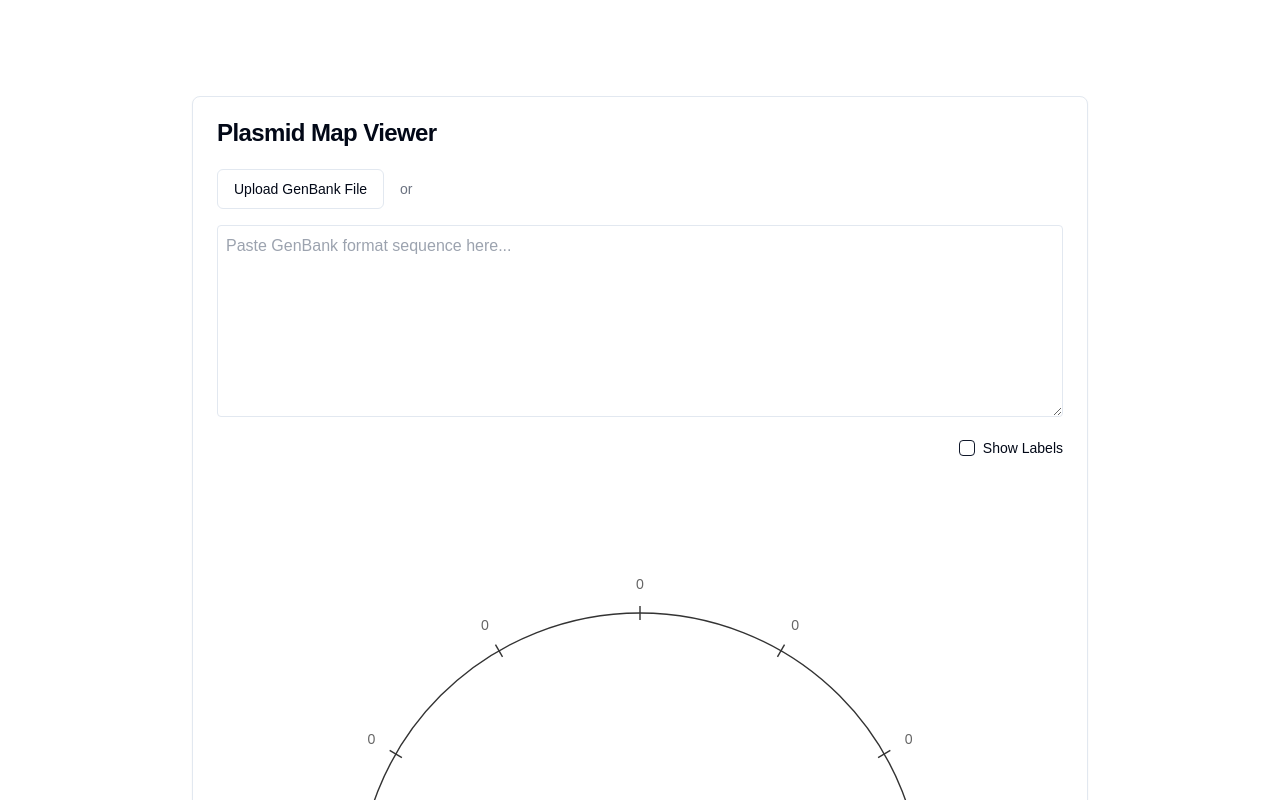
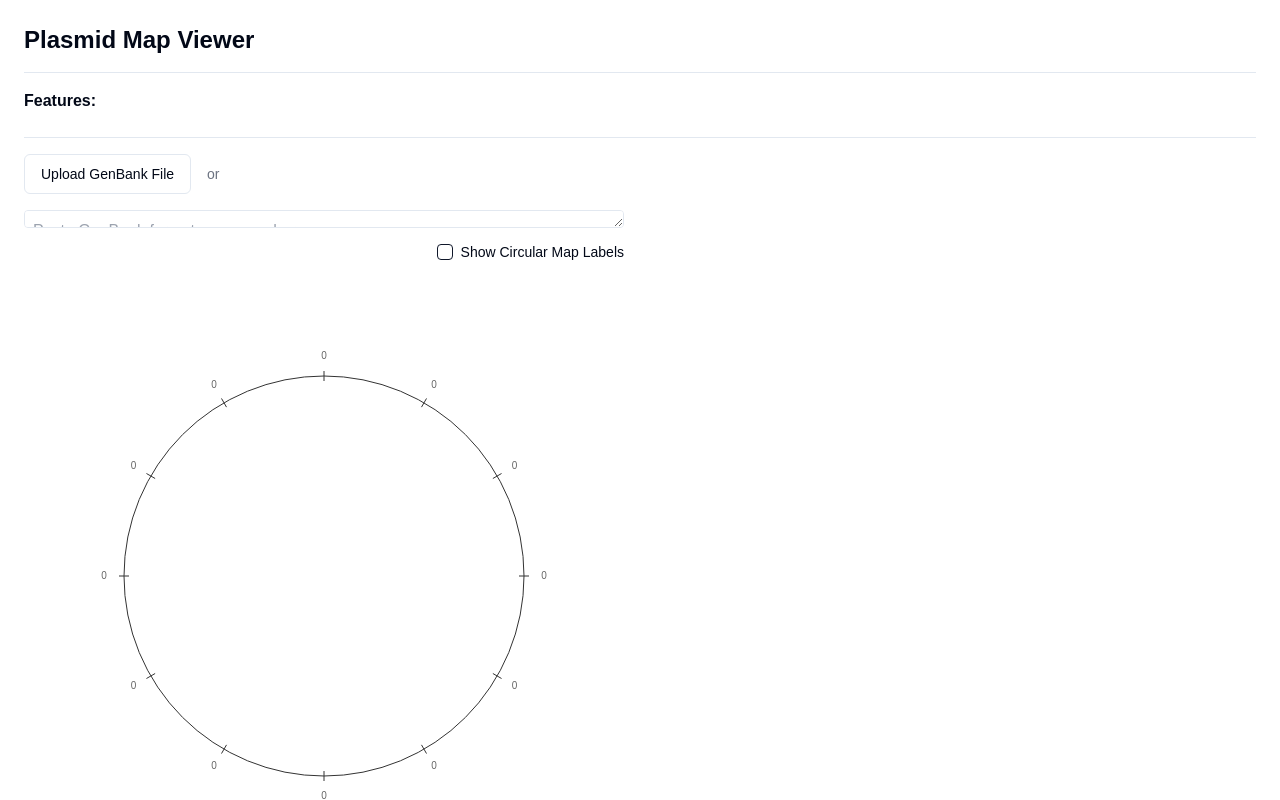
Before and after one commit to vikram-krishnamoorthy/plasmid-viewer, a Next.js app: page / in a window 1280 px wide. Shown: the top 800 px of the page. Built offline with nearby package versions, Linux system fonts and the light colour scheme.

Commit message:
split ui initial working

```diff
--- a/app/components/PlasmidViewer.tsx
+++ b/app/components/PlasmidViewer.tsx
@@ -1,7 +1,6 @@
 'use client'
 
 import React, { useRef, useEffect, useState } from 'react';
-import { Card, CardHeader, CardTitle, CardContent } from "@/components/ui/card";
 import { Checkbox } from "@/components/ui/checkbox";
 import { Button } from "@/components/ui/button";
 import { PlasmidBackbone } from './plasmid/PlasmidBackbone';
@@ -10,13 +9,15 @@ import { SelectionHighlight } from './plasmid/SelectionHighlight';
 import { PlasmidInfo } from './plasmid/PlasmidInfo';
 import { PLASMID_CONSTANTS } from './plasmid/utils/constants';
 import { usePlasmidViewer } from '../hooks/usePlasmidViewer';
-import { LinearPlasmidViewer } from './plasmid/LinearPlasmidViewer';
+import { LinearPlasmidViewer, LinearPlasmidViewerRef } from './plasmid/LinearPlasmidViewer';
+import type { Feature } from './plasmid/types';
 
 const PlasmidViewer: React.FC = () => {
     const {
         sequence,
         features,
         plasmidName,
+        plasmidDefinition,
         plasmidLength,
         dnaSequence,
         visibleFeatureTypes,
@@ -32,9 +33,7 @@ const PlasmidViewer: React.FC = () => {
         colorManager,
         handleFileUpload,
         handleTextInput,
-        handleFeatureClick,
         handleCheckboxChange,
-        handleMouseDown,
         handleMouseMove,
         handleMouseUp,
         showLabels,
@@ -42,6 +41,7 @@ const PlasmidViewer: React.FC = () => {
     } = usePlasmidViewer();
 
     const svgRef = useRef<SVGSVGElement>(null);
+    const linearViewerRef = useRef<LinearPlasmidViewerRef>(null);
 
     // Handle copy event
     useEffect(() => {
@@ -72,8 +72,27 @@ const PlasmidViewer: React.FC = () => {
         );
     };
 
+    // This handler is for the circular viewer only
+    const handleCircularViewerMouseDown = (e: React.MouseEvent<SVGSVGElement>) => {
+        const svg = e.currentTarget;
+        const position = _selectionHandler.mouseToPosition(e, svg);
+        _selectionHandler.handleSelectionStart(position);
+        linearViewerRef.current?.scrollToPosition(position);
+    };
+
+    // This handler is for the circular viewer only
+    const handleCircularFeatureClick = (feature: Feature) => {
+        setSelectedRegion({
+            start: feature.start,
+            end: feature.end
+        });
+        linearViewerRef.current?.scrollToPosition(feature.start);
+    };
+
+    // Linear viewer handlers - NO SCROLLING HERE
     const handleLinearViewerMouseDown = (position: number) => {
         _selectionHandler.handleSelectionStart(position);
+        // NO SCROLLING!
     };
 
     const handleLinearViewerMouseMove = (position: number) => {
@@ -82,43 +101,34 @@ const PlasmidViewer: React.FC = () => {
         if (newSelection) {
             setSelectedRegion(newSelection);
         }
+        // NO SCROLLING!
+    };
+
+    // Separate handler for linear feature clicks (no scrolling)
+    const handleLinearFeatureClick = (feature: Feature) => {
+        setSelectedRegion({
+            start: feature.start,
+            end: feature.end
+        });
+        // No scrolling!
     };
 
     return (
-        <Card className="w-full max-w-4xl">
-            <CardHeader>
-                <CardTitle>Plasmid Map Viewer</CardTitle>
-            </CardHeader>
-            <CardContent>
-                <div className="mb-4 space-y-4">
-                    <div className="flex items-center gap-4">
-                        <Button
-                            variant="outline"
-                            onClick={() => document.getElementById('file-upload')?.click()}
-                            disabled={isLoading}
-                        >
-                            {isLoading ? "Loading..." : "Upload GenBank File"}
-                        </Button>
-                        <input
-                            id="file-upload"
-                            type="file"
-                            accept=".gb,.gbk,.genbank"
-                            className="hidden"
-                            onChange={handleFileUpload}
-                        />
-                        <span className="text-sm text-gray-500">
-                            or
-                        </span>
-                    </div>
-                    <textarea
-                        className="w-full h-48 p-2 border rounded"
-                        placeholder="Paste GenBank format sequence here..."
-                        value={sequence}
-                        onChange={(e) => handleTextInput(e.target.value)}
-                    />
+        <div className="w-full h-screen p-6 flex flex-col">
+            {/* Title Section - Updated with "Viewing Plasmid:" prefix */}
+            <div className="mb-4">
+                <h1 className="text-2xl font-bold">
+                    {plasmidLength > 0 ? (
+                        <>Viewing Plasmid: {plasmidDefinition || plasmidName}</>
+                    ) : (
+                        "Plasmid Map Viewer"
+                    )}
+                </h1>
             </div>
 
-                <div className="mb-4 flex items-center justify-between">
+            {/* Features Toggle Section */}
+            <div className="mb-4 border-y py-4">
+                <div className="font-semibold mb-2">Features:</div>
                 <div className="flex flex-wrap gap-4">
                     {featureTypes.map(type => (
                         <div key={type} className="flex items-center space-x-2">
@@ -140,6 +150,41 @@ const PlasmidViewer: React.FC = () => {
                         </div>
                     ))}
                 </div>
+            </div>
+
+            {/* Main Content Section */}
+            <div className="flex gap-6 flex-1 min-h-0">
+                {/* Left Column */}
+                <div className="w-[600px] flex flex-col gap-4">
+                    <div className="flex items-center gap-4">
+                        <Button
+                            variant="outline"
+                            onClick={() => document.getElementById('file-upload')?.click()}
+                            disabled={isLoading}
+                        >
+                            {isLoading ? "Loading..." : "Upload GenBank File"}
+                        </Button>
+                        <input
+                            id="file-upload"
+                            type="file"
+                            accept=".gb,.gbk,.genbank"
+                            className="hidden"
+                            onChange={handleFileUpload}
+                        />
+                        <span className="text-sm text-gray-500">
+                            or
+                        </span>
+                    </div>
+
+                    <textarea
+                        className="w-full h-32 p-2 border rounded"
+                        placeholder="Paste GenBank format sequence here..."
+                        value={sequence}
+                        onChange={(e) => handleTextInput(e.target.value)}
+                    />
+
+                    {/* Show Labels checkbox moved here */}
+                    <div className="flex items-center justify-end">
                         <div className="flex items-center space-x-2">
                             <Checkbox
                                 id="show-labels"
@@ -148,20 +193,20 @@ const PlasmidViewer: React.FC = () => {
                             />
                             <label
                                 htmlFor="show-labels"
-                            className="text-sm font-medium leading-none peer-disabled:cursor-not-allowed peer-disabled:opacity-70"
+                                className="text-sm font-medium leading-none"
                             >
-                            Show Labels
+                                Show Circular Map Labels
                             </label>
                         </div>
                     </div>
 
-                <div className="relative w-full aspect-square bg-white mb-8">
+                    <div className="relative flex-1 bg-white">
                         <svg
                             ref={svgRef}
                             viewBox="0 0 600 600"
                             className="w-full h-full select-none"
                             style={{ userSelect: 'none' }}
-                        onMouseDown={handleMouseDown}
+                            onMouseDown={handleCircularViewerMouseDown}
                             onMouseMove={handleMouseMove}
                             onMouseUp={handleMouseUp}
                             onMouseLeave={handleMouseUp}
@@ -179,7 +224,7 @@ const PlasmidViewer: React.FC = () => {
                                         labelPosition={labelPosition}
                                         isSelected={selectedRegion?.start === labelPosition.feature.start &&
                                             selectedRegion?.end === labelPosition.feature.end}
-                                    onClick={() => handleFeatureClick(labelPosition.feature)}
+                                        onClick={() => handleCircularFeatureClick(labelPosition.feature)}
                                         showLabels={showLabels}
                                     />
                                 ))}
@@ -187,28 +232,35 @@ const PlasmidViewer: React.FC = () => {
                             <PlasmidInfo name={plasmidName} length={plasmidLength} />
                         </svg>
                     </div>
+                </div>
 
+                {/* Right Column - Linear View */}
                 {plasmidLength > 0 && (
-                    <div className="relative w-full overflow-x-auto">
+                    <div className="flex-1 border rounded">
+                        <div className="w-full h-full">
                             <LinearPlasmidViewer
+                                ref={linearViewerRef}
                                 features={features}
                                 plasmidLength={plasmidLength}
                                 visibleFeatureTypes={visibleFeatureTypes}
                                 selectedRegion={selectedRegion}
                                 colorManager={colorManager}
-                            onFeatureClick={handleFeatureClick}
+                                onFeatureClick={handleLinearFeatureClick}
                                 sequence={dnaSequence}
                                 onMouseDown={handleLinearViewerMouseDown}
                                 onMouseMove={handleLinearViewerMouseMove}
                                 onMouseUp={handleMouseUp}
                             />
                         </div>
+                    </div>
                 )}
+            </div>
 
+            {/* Selection Info - Updated to be 1-indexed */}
             {selectedRegion && (
-                    <div className="mt-4 p-4 bg-gray-50 rounded-md">
+                <div className="fixed bottom-6 left-1/2 -translate-x-1/2 p-4 bg-white shadow-lg rounded-md border">
                     <p className="text-sm text-gray-600">
-                            Selected region: {selectedRegion.start} - {selectedRegion.end}
+                        Selected region: {selectedRegion.start + 1} - {selectedRegion.end + 1}
                         ({selectedRegion.end - selectedRegion.start + 1} bp)
                     </p>
                     <p className="text-xs text-gray-500 mt-1">
@@ -216,8 +268,7 @@ const PlasmidViewer: React.FC = () => {
                     </p>
                 </div>
             )}
-            </CardContent>
-        </Card>
+        </div>
     );
 };
 
--- a/app/components/plasmid/utils/sequenceInputHandler.ts
+++ b/app/components/plasmid/utils/sequenceInputHandler.ts
@@ -1,8 +1,10 @@
 import { Feature } from '../types';
+import type { SequenceParser } from './genBankParser';
 
 export interface SequenceInputResult {
     features: Feature[];
     name: string;
+    definition: string;
     length: number;
     sequence: string;
 }
--- a/app/hooks/usePlasmidViewer.ts
+++ b/app/hooks/usePlasmidViewer.ts
@@ -23,6 +23,7 @@ export function usePlasmidViewer() {
     const [isLoading, setIsLoading] = useState(false);
     const [_featureColors, setFeatureColors] = useState<Record<string, string>>({});
     const [showLabels, setShowLabels] = useState<boolean>(false);
+    const [plasmidDefinition, setPlasmidDefinition] = useState<string>('');
 
     // Services
     const geometry = useMemo(() => new CircularGeometry(PLASMID_CONSTANTS), []);
@@ -41,6 +42,7 @@ export function usePlasmidViewer() {
 
     const updatePlasmidData = (result: SequenceInputResult) => {
         setPlasmidName(result.name);
+        setPlasmidDefinition(result.definition);
         setPlasmidLength(result.length);
         const colorMap = colorManager.generateColors(result.features);
         setFeatureColors(colorMap);
@@ -163,5 +165,6 @@ export function usePlasmidViewer() {
         handleMouseUp,
         showLabels,
         setShowLabels,
+        plasmidDefinition,
     };
 }
--- a/app/page.tsx
+++ b/app/page.tsx
@@ -2,7 +2,7 @@ import PlasmidViewerWrapper from './components/PlasmidViewerWrapper'
 
 export default function Home() {
   return (
-    <main className="flex min-h-screen flex-col items-center justify-between p-24">
+    <main className="min-h-screen">
       <PlasmidViewerWrapper />
     </main>
   )
--- a/tsconfig.json
+++ b/tsconfig.json
@@ -1,6 +1,6 @@
 {
   "compilerOptions": {
-    "target": "ES2017",
+    "target": "ES2018",
     "lib": ["dom", "dom.iterable", "esnext"],
     "allowJs": true,
     "skipLibCheck": true,
```
Also changed, not shown: app/components/plasmid/LinearPlasmidViewer.tsx (+65 -13 lines), app/components/plasmid/utils/genBankParser.ts (+8 -0 lines). Lines whose indentation alone changed are shown as unchanged.
